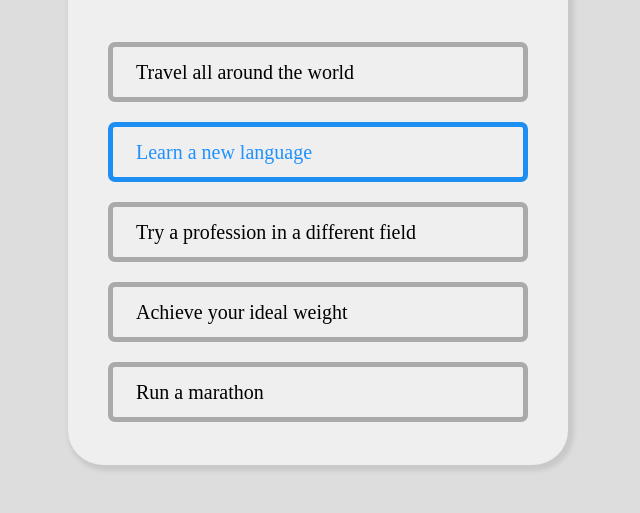
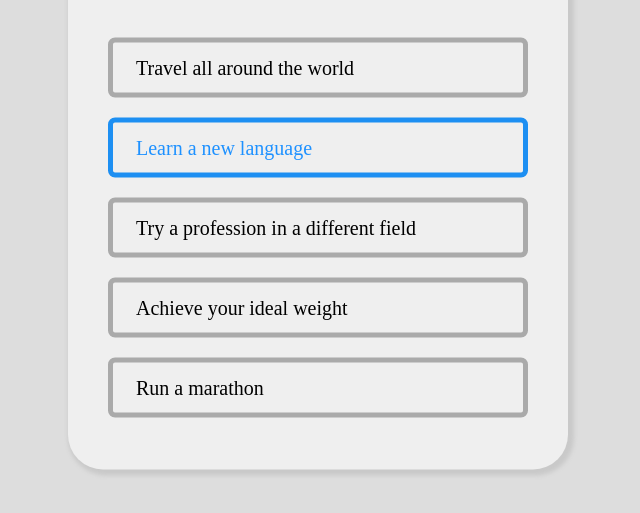
Before and after one commit to hyelight/bucketlist-CSS, a plain HTML site: page index.html in a window 1280 px wide. Shown: the part 235-748 px from the top of the page, without its empty margins (322-962 px from the left). Drawn offline with Linux system fonts and the light colour scheme.

Commit message:
second commit

```diff
--- a/style.css
+++ b/style.css
@@ -8,7 +8,7 @@ body{
 }
 .container{
     width: 500px;
-    height: 600px;
+    height: auto;
     background-color: #EFEFEF;
     border-radius: 35px;
     position: absolute;
@@ -40,20 +40,21 @@ body{
     margin: 35px 0 29px 20px;
 }
 
-
-.main .list h2{
+.main .list{
+    padding-bottom: 52px;
+}
+.list h2{
     display: none;
 }
 .list ul{
     margin-top: 45px;
-
+    word-break: break-all;
 }
 .list ul li{
     font-size: 20px;
-    padding: 15px 0;
+    padding: 15px 23px;
     border: 5px solid #AAAAAA;
     border-radius: 7px;
-    text-indent: 23px;
     width: 420px;
     margin: 20px 0 0 40px;
 }
```
